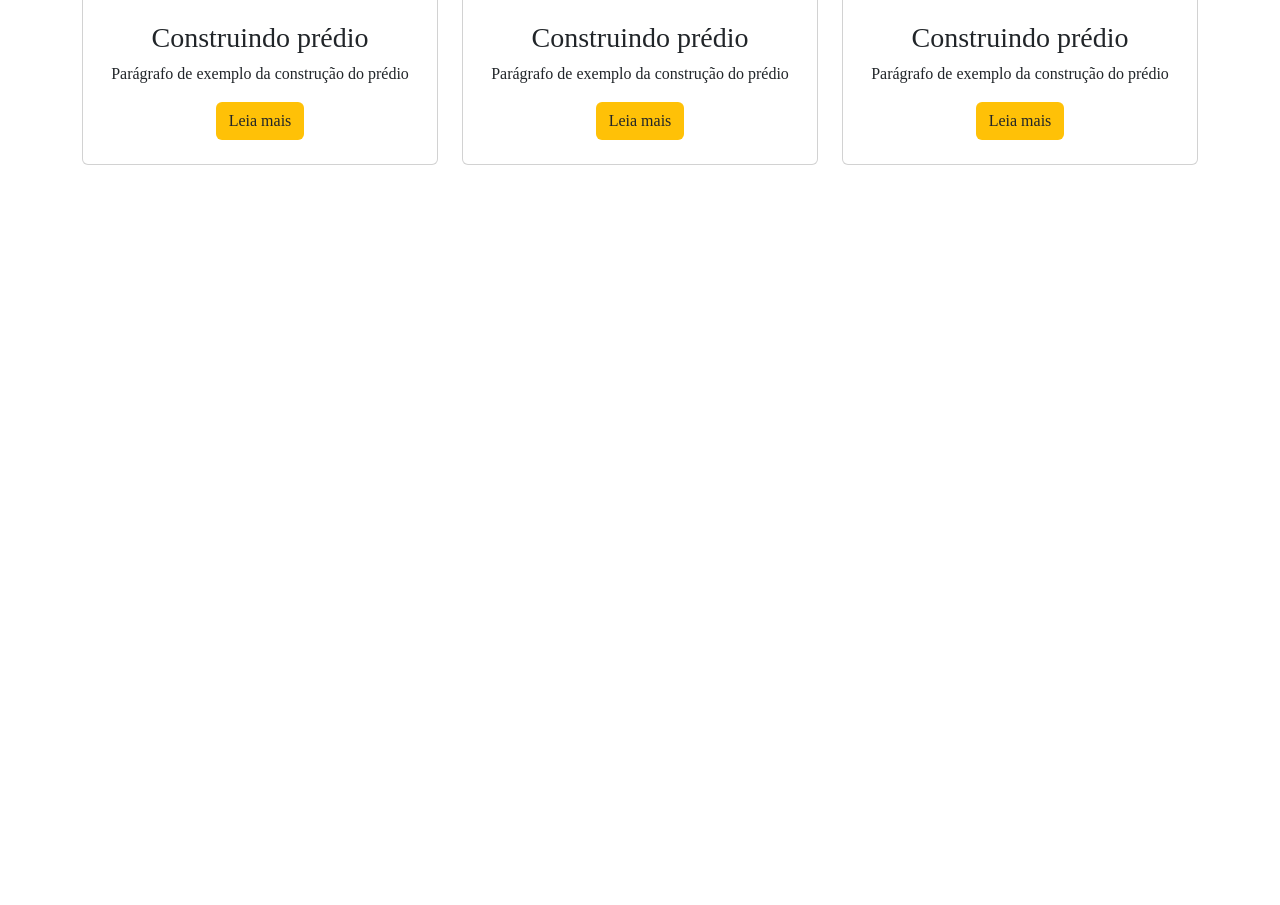
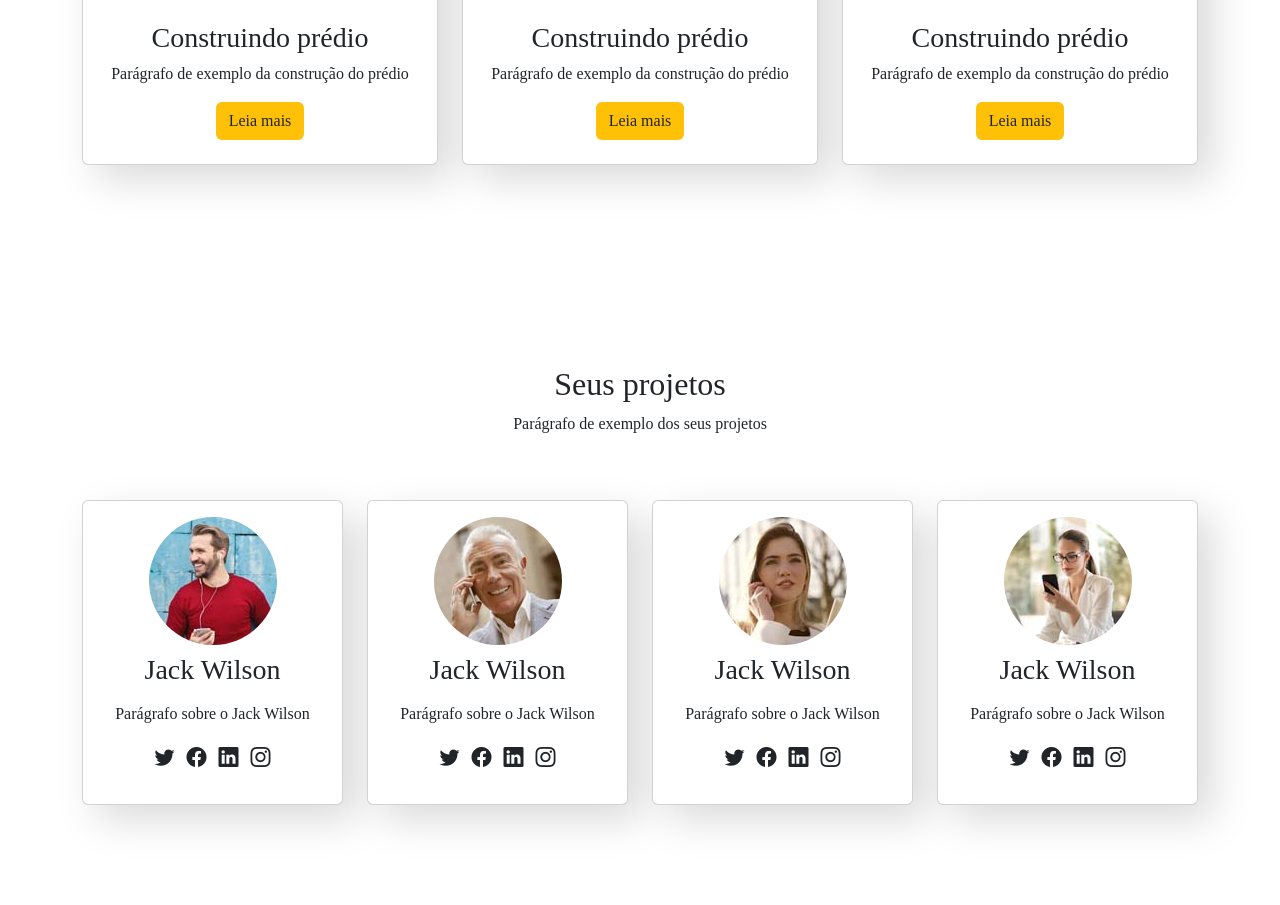
Before and after one commit to diegoperesmarques/simple-landing-page, a plain HTML site: page index.html in a window 1280 px wide. Shown: the part 2584-3489 px from the top of the page. Before the commit the page ends 2849 px from the top, so only its background shows below. Drawn offline with nearby package versions, Linux system fonts and the light colour scheme.

Commit message:
Início sessão time

```diff
--- a/assets/css/estilo.css
+++ b/assets/css/estilo.css
@@ -78,6 +78,19 @@ body {
 	font-size: 50px;
 }
 
+.team .card-body i {
+	font-size: 20px;
+}
+
+.portfolio .card {
+	box-shadow: 15px 15px 40px rgba(0,0,0,0.15);
+}
+
+
+.team .card {
+	box-shadow: 15px 15px 40px rgba(0,0,0,0.15);
+}
+
 
 
 /* === parte responsiva === */
--- a/index.html
+++ b/index.html
@@ -222,9 +222,95 @@
             </div>
           </div>
 
+        </div>
+
+      </div>
+    </section>
 
 
+    <!-- sessão do time -->
+    <section id="team" class="team section-padding">
+      <div class="container">
+        <div class="row">
+          <div class="col-md-12">
+            <div class="section-header text-center pb-5">
+              <h2>Seus projetos</h2>
+              <p>Parágrafo de exemplo dos seus projetos</p>
+            </div>
+          </div>
         </div>
+
+        <div class="row">
+          <div class="col-12 col-md-6 col-lg-3">
+            <div class="card text-center">
+              <div class="card-body">
+                <img src="assets/img/team-1.jpg" alt="" class="img-fluid rounded-circle">
+                <h3 class="card-title py-2">Jack Wilson</h3>
+                <p class="card-text">Parágrafo sobre o Jack Wilson</p>
+
+                <p class="socials">
+                  <i class="bi bi-twitter text-dark mx-1"></i>
+                  <i class="bi bi-facebook text-dark mx-1"></i>
+                  <i class="bi bi-linkedin text-dark mx-1"></i>
+                  <i class="bi bi-instagram text-dark mx-1"></i>
+                </p>
+              </div>
+            </div>
+          </div>
+
+           <div class="col-12 col-md-6 col-lg-3">
+            <div class="card text-center">
+              <div class="card-body">
+                <img src="assets/img/team-2.jpg" alt="" class="img-fluid rounded-circle">
+                <h3 class="card-title py-2">Jack Wilson</h3>
+                <p class="card-text">Parágrafo sobre o Jack Wilson</p>
+
+                <p class="socials">
+                  <i class="bi bi-twitter text-dark mx-1"></i>
+                  <i class="bi bi-facebook text-dark mx-1"></i>
+                  <i class="bi bi-linkedin text-dark mx-1"></i>
+                  <i class="bi bi-instagram text-dark mx-1"></i>
+                </p>
+              </div>
+            </div>
+          </div>
+
+           <div class="col-12 col-md-6 col-lg-3">
+            <div class="card text-center">
+              <div class="card-body">
+                <img src="assets/img/team-3.jpg" alt="" class="img-fluid rounded-circle">
+                <h3 class="card-title py-2">Jack Wilson</h3>
+                <p class="card-text">Parágrafo sobre o Jack Wilson</p>
+
+                <p class="socials">
+                  <i class="bi bi-twitter text-dark mx-1"></i>
+                  <i class="bi bi-facebook text-dark mx-1"></i>
+                  <i class="bi bi-linkedin text-dark mx-1"></i>
+                  <i class="bi bi-instagram text-dark mx-1"></i>
+                </p>
+              </div>
+            </div>
+          </div>
+
+           <div class="col-12 col-md-6 col-lg-3">
+            <div class="card text-center">
+              <div class="card-body">
+                <img src="assets/img/team-4.jpg" alt="" class="img-fluid rounded-circle">
+                <h3 class="card-title py-2">Jack Wilson</h3>
+                <p class="card-text">Parágrafo sobre o Jack Wilson</p>
+
+                <p class="socials">
+                  <i class="bi bi-twitter text-dark mx-1"></i>
+                  <i class="bi bi-facebook text-dark mx-1"></i>
+                  <i class="bi bi-linkedin text-dark mx-1"></i>
+                  <i class="bi bi-instagram text-dark mx-1"></i>
+                </p>
+              </div>
+            </div>
+          </div>
+
+        </div>
+
 
       </div>
     </section>
```
